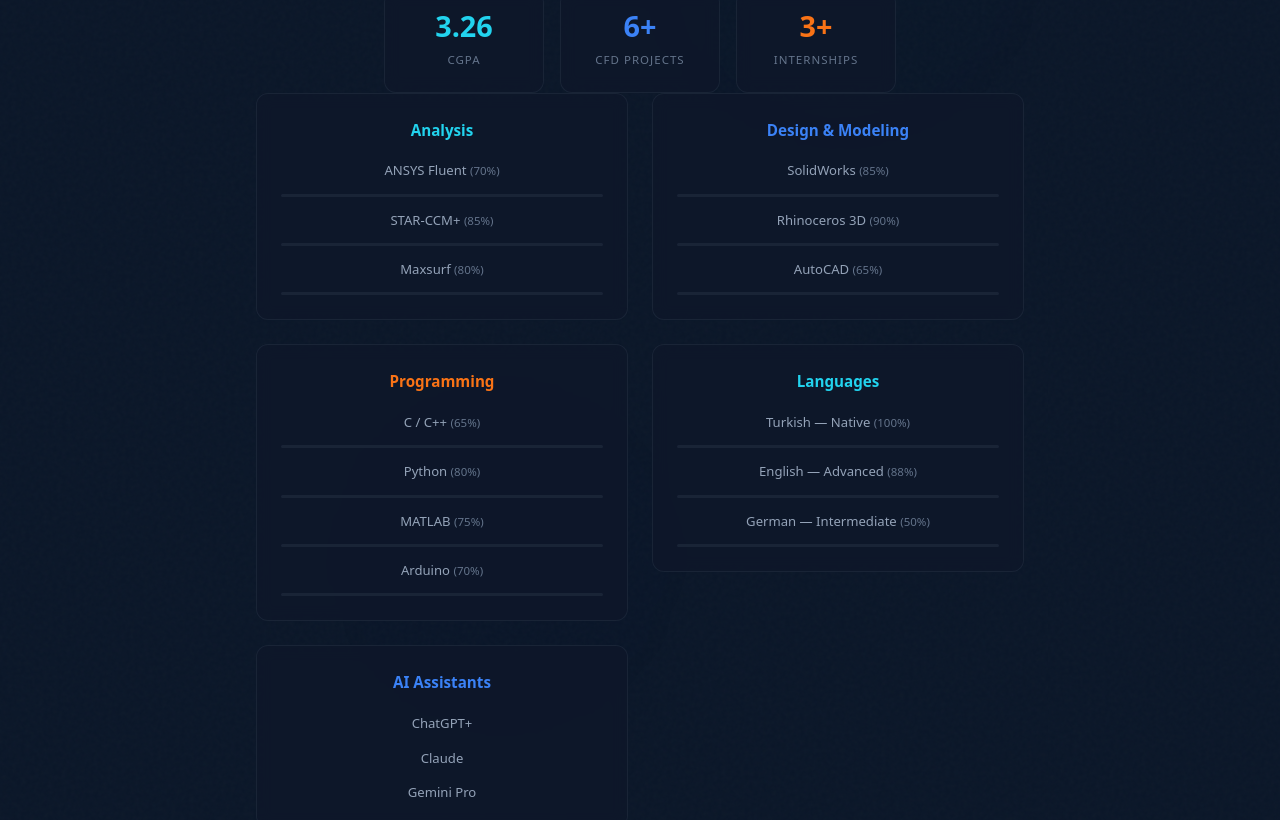
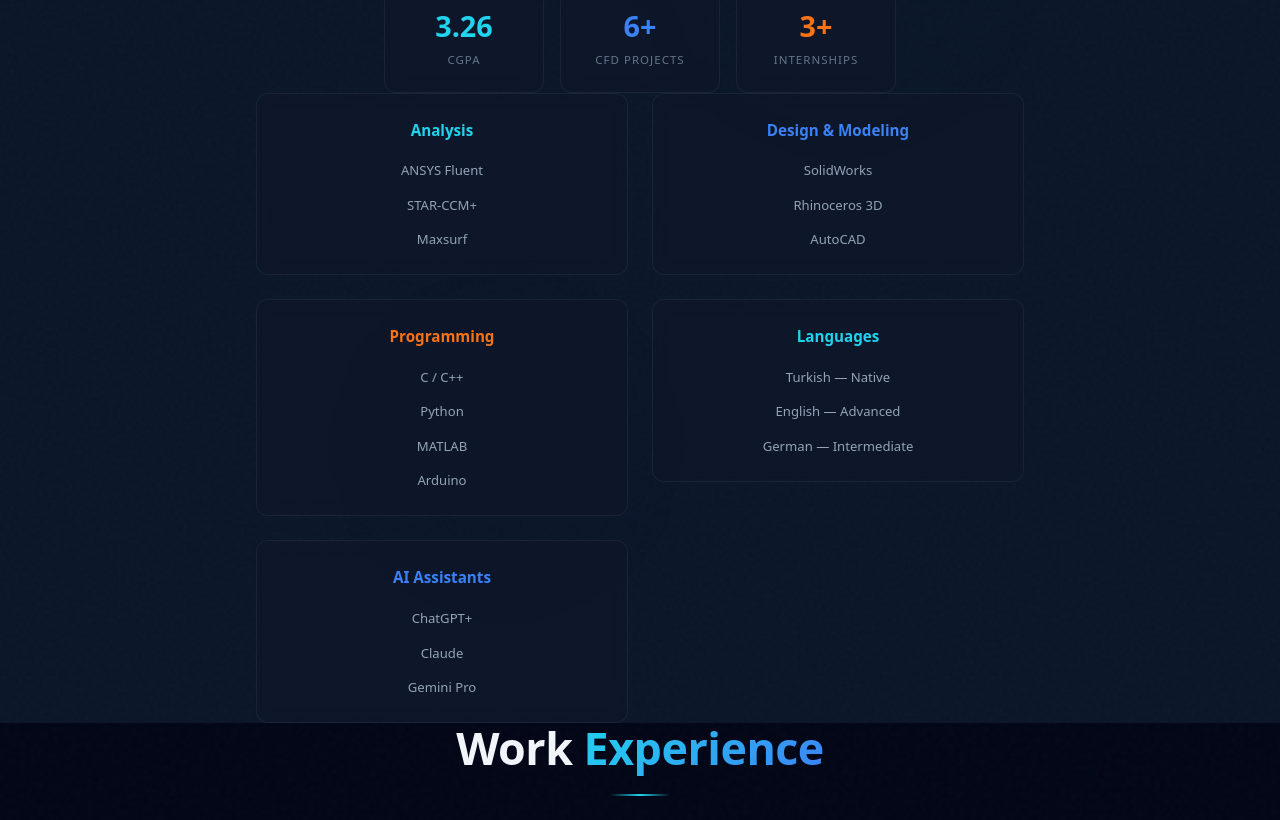
Before and after one commit to muhammetaliyavuz-itu/muhammetaliyavuz-itu.github.io, a Next.js app in the folder portfolio-next/: page / in a window 1280 px wide. Shown: the part 1020-1840 px from the top of the page. Built offline with nearby package versions, Linux system fonts and the light colour scheme.

Commit message:
Cleanup project detail button styles

```diff
--- a/portfolio-next/app/components/About.tsx
+++ b/portfolio-next/app/components/About.tsx
@@ -159,14 +159,9 @@
                                             <div key={tag.name}>
                                                 <div className="flex justify-center mb-1">
                                                     <span style={{ fontFamily: "var(--fb)", fontSize: "0.82rem", color: "var(--t2)", fontWeight: 500, textAlign: "center" }}>
-                                                        {tag.name} {tag.pct && <span style={{ fontFamily: "var(--fm)", fontSize: "0.72rem", color: "var(--t3)" }}>({tag.pct}%)</span>}
+                                                        {tag.name}
                                                     </span>
                                                 </div>
-                                                {tag.pct && (
-                                                    <div className="skill-progress">
-                                                        <div className="skill-progress-fill" style={{ width: `${tag.pct}%`, background: `linear-gradient(90deg, ${group.color}, ${group.color}80)` }} />
-                                                    </div>
-                                                )}
                                             </div>
                                         ))}
                                     </div>
```
